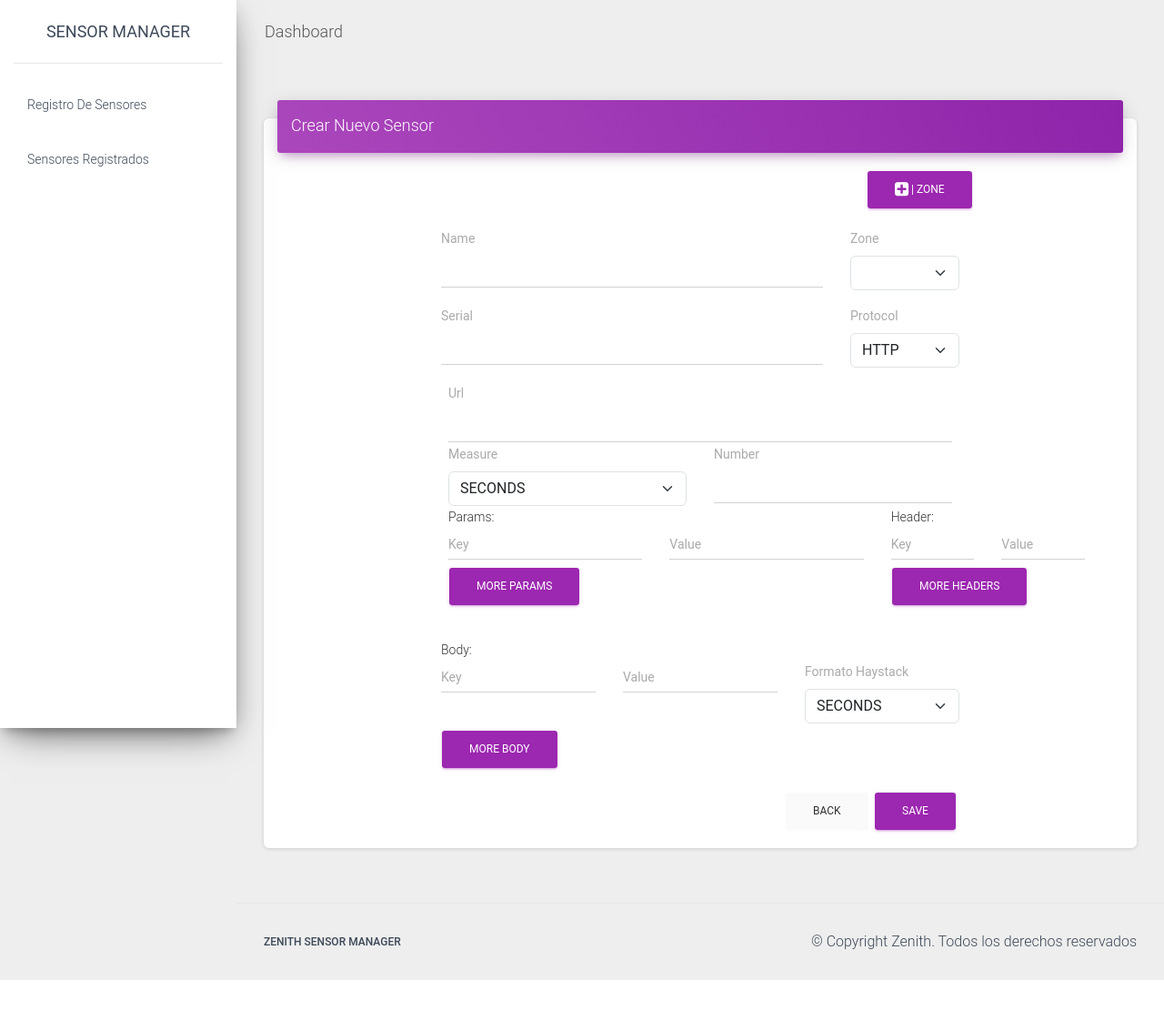
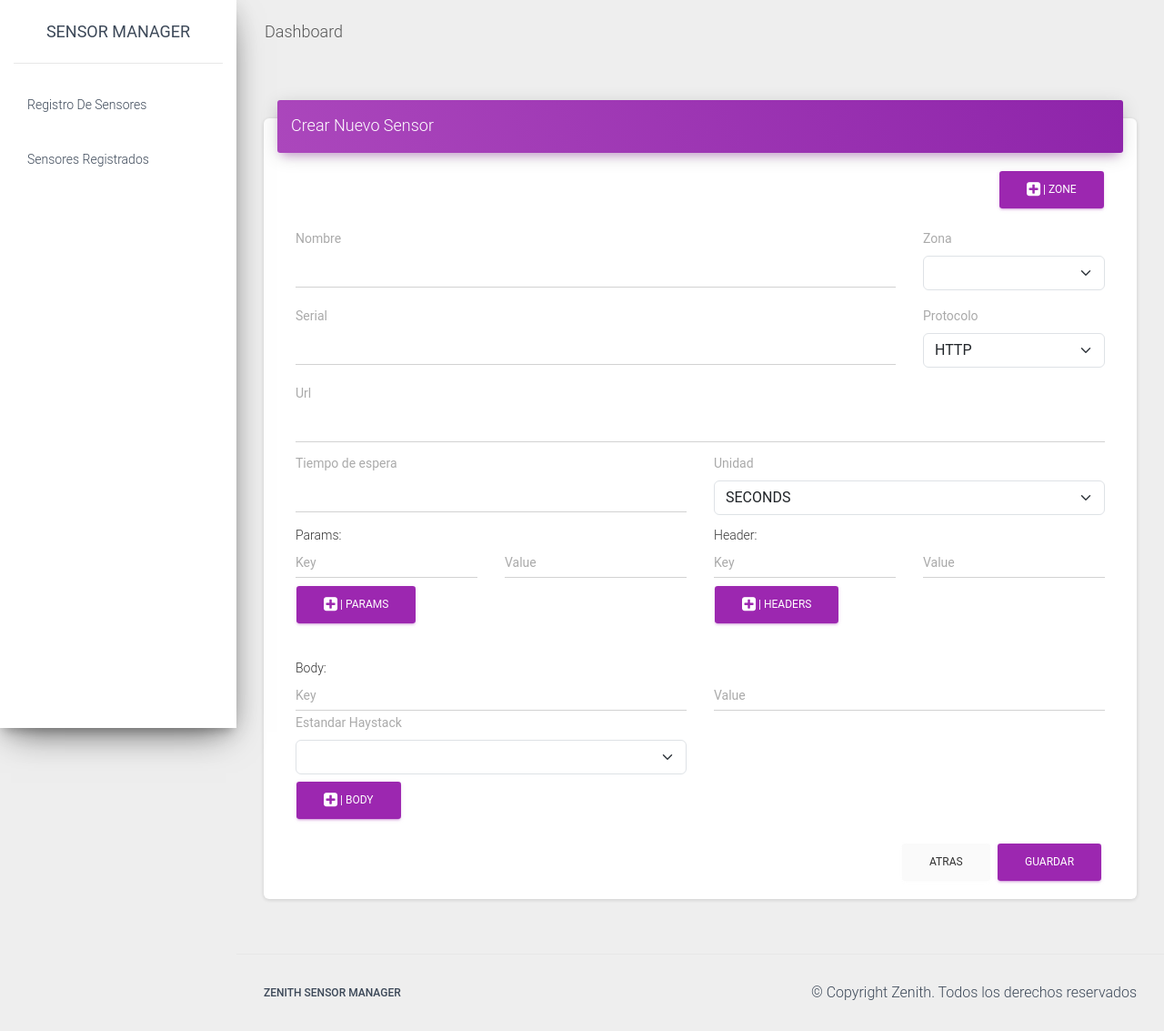
Before and after one commit to DaryAltamirano/Zenith, a Django app: page /sensor/form/ in a window 1280 px wide. Shown: the whole page at 91% size. Before the commit the page ends 1077 px from the top, so only its background shows below. Run offline with Django 4.2, Linux system fonts and the light colour scheme; data that the repository does not hold is empty; some libraries are stand-ins or nearby versions.

Commit message:
Modificaciones nueva rama

```diff
--- a/sensor_driver/admin.py
+++ b/sensor_driver/admin.py
@@ -1,6 +1,7 @@
 from django.contrib import admin
-from sensor_driver.models import Sensor, Request, Scheduler, Zone
+from sensor_driver.models import HaystackTag, Sensor, Request, Scheduler, Zone
 
+admin.site.register(HaystackTag)
 admin.site.register(Sensor)
 admin.site.register(Request)
 admin.site.register(Scheduler)
--- a/sensor_driver/views.py
+++ b/sensor_driver/views.py
@@ -2,7 +2,7 @@ import json
 from django.shortcuts import render
 from django.http import JsonResponse
 from sensor_driver.management.commands.supports.ConnectionRabbitMQ import ConnectionRabbitMQ
-from sensor_driver.models import Sensor, Zone, Request as Request_Model, Scheduler
+from sensor_driver.models import HaystackTag, Sensor, Zone, Request as Request_Model, Scheduler
 from django.shortcuts import redirect
 from rest_framework import status
 from rest_framework.decorators import api_view
@@ -15,9 +15,10 @@ def listSensor(request):
 
 def formSensor(request):
     protocols = ["HTTP", "MQTT"]
+    tags = HaystackTag.objects.all()
     measures = ["SECONDS", "MINUTES", "HOURS"]
     zones = Zone.objects.all()
-    return render(request, 'formSensor/form.html', {'protocols': protocols, 'zones': zones, "measures": measures})
+    return render(request, 'formSensor/form.html', {'protocols': protocols, 'zones': zones, "measures": measures, "tags": tags})
 
 
 def updateFormSensor(request, id):
--- a/templates/formSensor/form.html
+++ b/templates/formSensor/form.html
@@ -15,8 +15,7 @@
             </div>
 
             <div class="card-body">
-                <div class="margin-table-x margin-table-y">
-
+                <div class="col-md-12 justify-content-around">
                     <div class="d-flex flex-row-reverse ">
                         <button type="button" class="btn btn-primary" data-bs-toggle="modal"
                             data-bs-target="#exampleModal"><i class="fa fa-plus-square" aria-hidden="true"></i> | Zone
@@ -24,14 +23,14 @@
                     </div>
                 </div>
                 <form id="sensorForm" method="post" action="{% url 'postSensor' %}"
-                    class="margin-table-x row g-3 justify-content-around">
+                    class="row g-3 justify-content-around">
                     {% csrf_token %}
                     <div class="col-md-9">
-                        <label for="name" class="form-label">Name</label>
+                        <label for="name" class="form-label">Nombre</label>
                         <input required type="text" name="name" class="form-control" id="name">
                     </div>
                     <div class="col-md-3">
-                        <label for="inputState" class="form-label">Zone</label>
+                        <label for="inputState" class="form-label">Zona</label>
                         <select required id="inputState" name="zone" class="form-select">
                             {% for zone in zones %}
                             <option value={{ zone.id }}>{{ zone.name }}</option>
@@ -44,35 +43,37 @@
                         <input required type="text" name="serial" class="form-control" id="serial_uuid">
                     </div>
                     <div class="col-md-3">
-                        <label for="protocolState" class="form-label">Protocol</label>
+                        <label for="protocolState" class="form-label">Protocolo</label>
                         <select id="protocolState" name="protocol" class="form-select">
                             <option selected>HTTP</option>
                             <option>MQTT</option>
                         </select>
                     </div>
 
-                    <div id="protocol_http">
+                    <div id="protocol_http" style="padding: 0px;" >
 
                         <div class="col-md-12">
                             <label for="uri" class="form-label">Url</label>
                             <input required type="text" name="uri" class="form-control" id="uri">
                         </div>
-                        <div class="d-flex justify-content-evenly">
+
+                        <div class="d-flex" style="padding-top: 10px;">
+
                             <div class="col-md-6">
-                                <label for="measure" class="form-label">Measure</label>
+                                <label for="number" class="form-label">Tiempo de espera</label>
+                                <input type="number" name="number" class="form-control" id="number">
+                            </div>
+                            <div class="col-md-6">
+                                <label for="measure" class="form-label">Unidad</label>
                                 <select id="measure" name="measure" class="form-select">
                                     {% for measure in measures %}
                                     <option>{{ measure }}</option>
                                     {% endfor %}
                                 </select>
                             </div>
+                        </div>
+                        <div class="d-flex" style="padding-top: 10px;">
                             <div class="col-md-6">
-                                <label for="number" class="form-label">Number</label>
-                                <input type="number" name="number" class="form-control" id="number">
-                            </div>
-                        </div>
-                        <div class="d-flex justify-content-evenly ">
-                            <div class="col-md-10">
                                 <span> Params:</span>
                                 <div id="inputParams">
                                     <div class="row">
@@ -86,11 +87,11 @@
                                         </div>
                                     </div>
                                 </div>
-                                <button type="button" id="AddInputParams" class="btn btn-primary mt-2">More
-                                    Params</button>
+                                <button type="button" id="AddInputParams" class="btn btn-primary mt-2">
+                                    <i class="fa fa-plus-square" aria-hidden="true"></i> | Params</button>
                             </div>
 
-                            <div class="col-md-5">
+                            <div class="col-md-6">
 
                                 <span> Header:</span>
                                 <div id="inputHeaders">
@@ -105,8 +106,8 @@
                                         </div>
                                     </div>
                                 </div>
-                                <button type="button" id="AddInputHeader" class="btn btn-primary mt-2">More
-                                    Headers</button>
+                                <button type="button" id="AddInputHeader" class="btn btn-primary mt-2">
+                                    <i class="fa fa-plus-square" aria-hidden="true"></i> | Headers</button>
                             </div>
                         </div>
                     </div>
@@ -119,27 +120,30 @@
                         <span> Body:</span>
                         <div id="inputBody">
                             <div class="row">
-                                <div class="col-md-4">
+                                <div class="col-md-6">
                                     <input type="text" name="baseBodyKey" class="form-control" placeholder="Key">
                                 </div>
-                                <div class="col-md-4">
+                                <div class="col-md-6">
                                     <input type="text" name="baseBodyValue" class="form-control" placeholder="Value">
                                 </div>
-                                 <div class="col-md-4">
-                                <label for="measure" class="form-label">Formato Haystack</label>
-                                <select id="measure" name="measure" class="form-select">
-                                    {% for measure in measures %}
-                                    <option>{{ measure }}</option>
+                                <div class="col-md-6">
+                                    <label for="tags" class="form-label">Estandar Haystack</label>
+                                    <select required id="tags" name="tags" class="form-select">
+                                        {% for tag in tags %}
+                                        <option value={{ tag.id }}>{{ tag.id }}</option>
                                         {% endfor %}
+                                    </select>
+
                                     </select>
                                 </div>
                             </div>
                         </div>
-                        <button type="button" id="AddInputBody" class="btn btn-primary mt-2">More Body</button>
+                        <button type="button" id="AddInputBody" class="btn btn-primary mt-2">
+                            <i class="fa fa-plus-square" aria-hidden="true"></i> | Body</button>
                     </div>
                     <div class="col-md-12 d-flex flex-row-reverse">
-                        <input required type="submit" value="Save" id="submitSensorForm" class="btn btn-primary mx-1" />
-                        <a href="{% url  'listSensor' %}" class="btn btn-secondary mx-1">Back</a>
+                        <input required type="submit" value="Guardar" id="submitSensorForm" class="btn btn-primary mx-1" />
+                        <a href="{% url  'listSensor' %}" class="btn btn-secondary mx-1">Atras</a>
 
                     </div>
                 </form>
@@ -151,7 +155,7 @@
                     <div class="modal-dialog">
                         <div class="modal-content">
                             <div class="modal-header">
-                                <h1 class="modal-title fs-5" id="exampleModalLabel">New zone</h1>
+                                <h1 class="modal-title fs-5" id="exampleModalLabel">Nueva Zona</h1>
                                 <button type="button" class="btn-close" data-bs-dismiss="modal"
                                     aria-label="Close"></button>
                             </div>
@@ -159,15 +163,15 @@
                                 {% csrf_token %}
                                 <div class="modal-body">
                                     <div class="mb-3">
-                                        <label for="recipient-name" class="col-form-label">Name:</label>
+                                        <label for="recipient-name" class="col-form-label">Nombre:</label>
                                         <input required type="text" name="name" class="form-control"
                                             id="recipient-name">
                                     </div>
                                 </div>
                                 <div class="modal-footer">
                                     <button type="button" class="btn btn-secondary"
-                                        data-bs-dismiss="modal">Close</button>
-                                    <input required type="submit" value="Save" id="submitZoneForm"
+                                        data-bs-dismiss="modal">Cerrar</button>
+                                    <input required type="submit" value="Guardar" id="submitZoneForm"
                                         class="btn btn-primary" />
                                 </div>
                             </form>
--- a/templates/listSensor/list.html
+++ b/templates/listSensor/list.html
@@ -31,7 +31,8 @@
                             <tr>
                                 <th scope="col">#</th>
                                 <th scope="col">Nombre</th>
-                                <th scope="col">Sector</th>
+                                <th scope="col">Zona</th>
+                                <th scope="col">Serial</th>
                                 <th scope="col">Metodo</th>
                                 <th class="text-center" scope="col">Acciones</th>
                             </tr>
@@ -41,6 +42,7 @@
                             <tr>
                                 <th scope="row">{{ sensor.id }}</th>
                                 <td>{{ sensor.name }}</td>
+                                <td>{{ sensor.series }}</td>
                                 <td>{{ sensor.zone.name }}</td>
                                 <td>{{ sensor.protocol }}</td>
                                 <td class="text-center">
--- a/zenith/settings.py
+++ b/zenith/settings.py
@@ -25,7 +25,7 @@ SECRET_KEY = 'django-insecure-*txbd*3mq(dt=%h+2k)xd!dbvwppk3k6(uf^vbdvg7+jx10rky
 # SECURITY WARNING: don't run with debug turned on in production!
 DEBUG = True
 
-ALLOWED_HOSTS = ["0.0.0.0","localhost"]
+ALLOWED_HOSTS = ["0.0.0.0","localhost", "200.126.14.238"]
 
 
 # Application definition
```
Also changed, not shown: sensor_driver/datos-haystack.csv (added, +74 -0 lines), sensor_driver/models.py (+24 -2 lines), templates/formSensor/updateSensor.html (+26 -25 lines), sensor_driver/migrations/0001_initial.py. Lines whose indentation alone changed are shown as unchanged.
